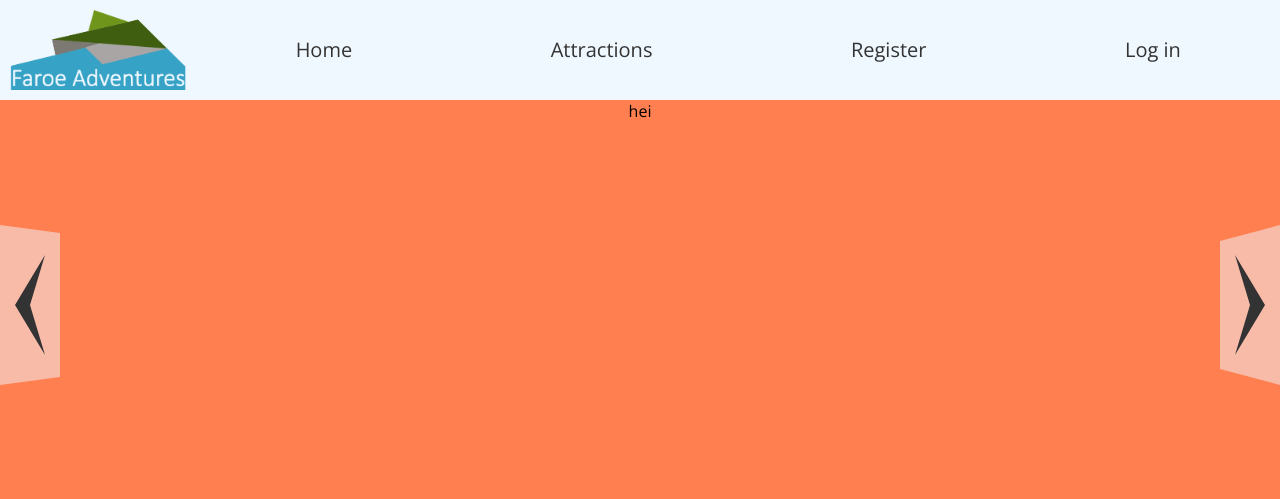
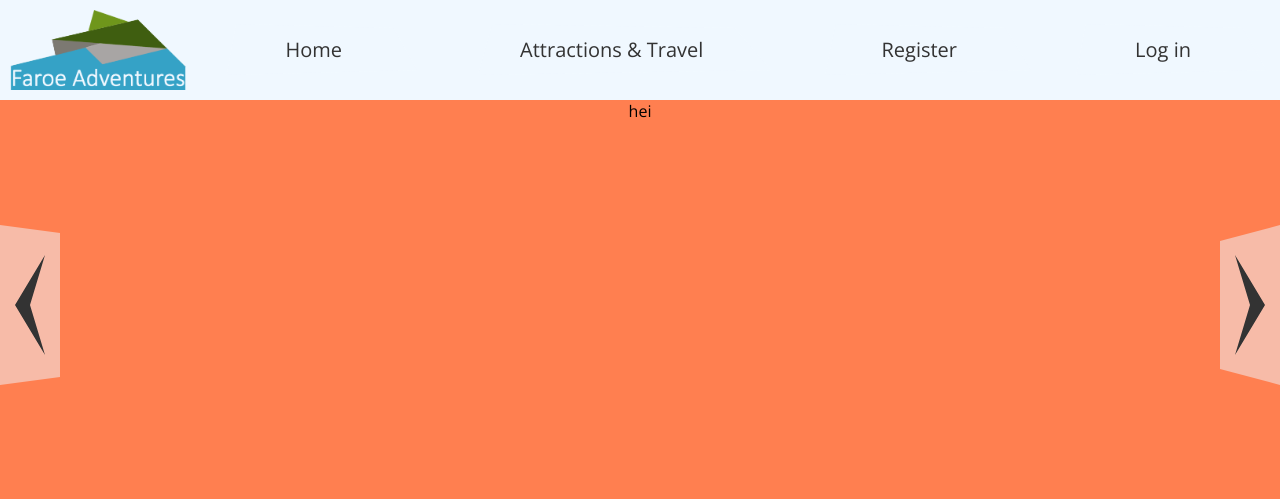
Before and after one commit to torstein-vik/mitt-feriested, a PHP site: page /index.php in a window 1280 px wide. Shown: the top 499 px of the page. Run offline with PHP 8.4, Linux system fonts and the light colour scheme; some libraries are stand-ins or nearby versions.

Commit message:
Specified attractions more

```diff
--- a/src/index.php
+++ b/src/index.php
@@ -84,7 +84,7 @@
                 <nav>
                     <ul>
                         <li><a href="?page=home"> Home </a></li>
-                        <li><a href="?page=attractions"> Attractions </a></li>
+                        <li><a href="?page=attractions"> Attractions & Travel </a></li>
                         <?php
                         if($auth) {
                             ?>
```
